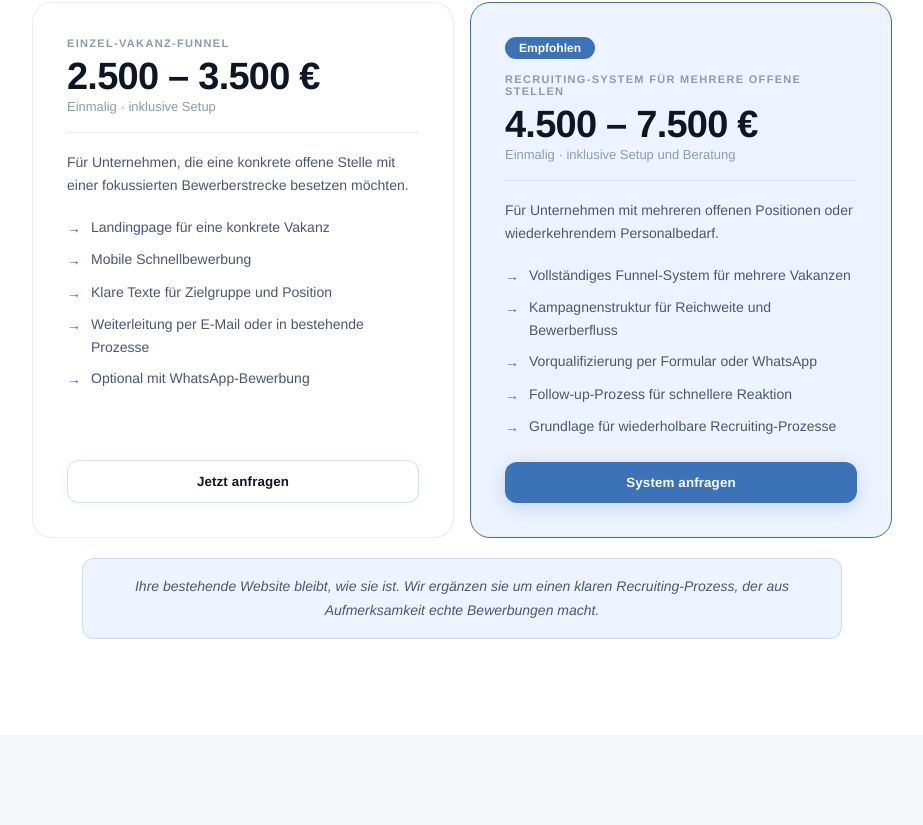
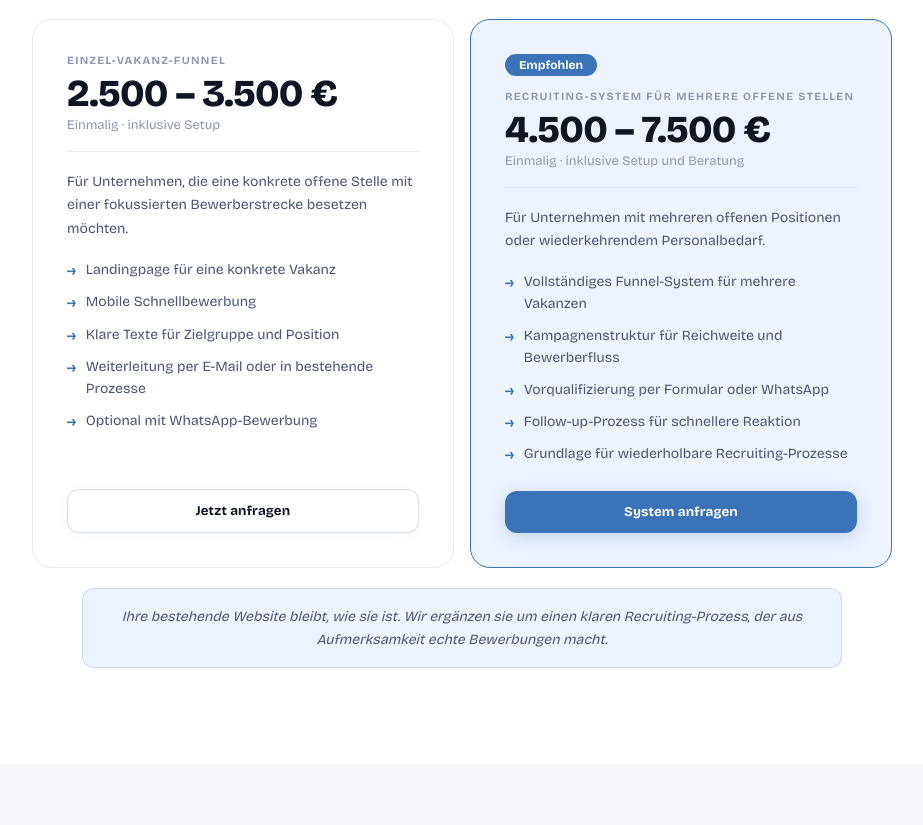
Before and after one commit to MatiXn/pheweb1, a React (Vite) app: page / in a window 1280 px wide. Shown: the part 1775-2600 px from the top of the page, without its empty margins (178-1101 px from the left). Built offline with nearby package versions, Linux system fonts and the light colour scheme.

Commit message:
form fix + helvetica + funnel links

```diff
--- a/src/App.jsx
+++ b/src/App.jsx
@@ -1,5 +1,4 @@
 import { useState, useEffect, useRef } from "react";
-import { Link } from "react-router-dom";
 
 // ── DESIGN TOKENS ─────────────────────────────────────────────────────────────
 const C = {
@@ -22,8 +21,8 @@ const C = {
   shadowLg: "0 20px 60px rgba(59,114,184,0.12)",
 };
 
-const F = "'Helvetica Neue', Helvetica, Arial, sans-serif";
-const FH = "'Helvetica Neue', Helvetica, Arial, sans-serif";
+const F = "'Bricolage Grotesque', sans-serif";
+const FH = "'DM Serif Display', serif";
 
 const WA_URL =
   "https://wa.me/491739980100?text=Hallo%20Matin%2C%20ich%20interessiere%20mich%20f%C3%BCr%20eine%20Recruiting-L%C3%B6sung%20und%20m%C3%B6chte%20mehr%20erfahren.";
@@ -140,12 +139,18 @@ const GEAR_ITEMS = [
 ];
 
 const EXAMPLE_FUNNELS = [
-  { title: "Elektroniker (m/w/d)", desc: "Funnel für gewerblich-technische Fachkräfte mit klaren Vorteilen, mobiler Schnellbewerbung und WhatsApp-Strecke.", link: "/funnel/elektroniker" },
-  { title: "Mechatroniker (m/w/d)", desc: "Für Unternehmen mit akutem Personalbedarf und dem Ziel, in kurzer Zeit mehr qualifizierte Kontakte zu erzeugen.", link: "/funnel/mechatroniker" },
-  { title: "SPS-Programmierer (m/w/d)", desc: "Gezielte Ansprache spezialisierter Profile mit stärkerer Vorqualifizierung und klarer Positionierung.", link: "/funnel/sps-programmierer" },
-  { title: "Elektriker (m/w/d)", desc: "Für Unternehmen, die regionale Fachkräfte schneller und planbarer in Gespräche bringen möchten.", link: "/funnel/elektriker" },
-  { title: "Anlagenmechaniker SHK (m/w/d)", desc: "Für SHK-, TGA- und Serviceunternehmen mit akutem Bedarf an passenden Fachkräften.", link: "/funnel/anlagenmechaniker-shk" },
-  { title: "Kältetechniker (m/w/d)", desc: "Für enge Fachmärkte, in denen klare Ansprache und schnelle Reaktion den Unterschied machen.", link: "/funnel/kaeltetechniker" },
+  {
+    title: "Elektroniker (m/w/d)",
+    desc: "Recruiting-Funnel für gewerblich-technische Fachkräfte mit klaren Vorteilen, mobiler Schnellbewerbung und optionaler WhatsApp-Strecke.",
+  },
+  {
+    title: "Mechatroniker (m/w/d)",
+    desc: "Für Unternehmen mit akutem Personalbedarf und dem Ziel, in kurzer Zeit mehr qualifizierte Kontakte zu erzeugen.",
+  },
+  {
+    title: "Servicetechniker (m/w/d)",
+    desc: "Mit regional ausgesteuerter Kampagne, einfacher Vorqualifizierung und schnellem Follow-up bis zum Vorstellungsgespräch.",
+  },
 ];
 
 const COMPARISON = [
@@ -413,21 +418,10 @@ function StatCard({ num, label, delay }) {
 function MobileMenu({ open, onClose, scrollTo }) {
   if (!open) return null;
   return (
-    <div
-      style={{ position: "fixed", inset: 0, zIndex: 99999, background: "#ffffff", display: "flex", flexDirection: "column", alignItems: "center", justifyContent: "center", gap: 32 }}
-    >
-      <button
-        onTouchEnd={(e) => { e.preventDefault(); onClose(); }}
-        onClick={onClose}
-        style={{ position: "absolute", top: 16, right: 16, background: C.accentBg, border: `1.5px solid ${C.accentBd}`, borderRadius: 12, padding: "12px 20px", cursor: "pointer", fontFamily: F, fontSize: 16, fontWeight: 700, color: C.accent, lineHeight: 1, WebkitTapHighlightColor: "transparent" }}
-      >✕ Schließen</button>
+    <div style={{ position: "fixed", inset: 0, zIndex: 998, background: "rgba(255,255,255,0.97)", backdropFilter: "blur(16px)", display: "flex", flexDirection: "column", alignItems: "center", justifyContent: "center", gap: 28 }}>
+      <button onClick={onClose} style={{ position: "absolute", top: 20, right: 20, background: "none", border: `1.5px solid ${C.borderMd}`, borderRadius: 10, padding: "8px 16px", cursor: "pointer", fontFamily: F, fontSize: 22, color: C.text, lineHeight: 1 }}>✕</button>
       {NAV_ITEMS.map(([l, id]) => (
-        <button
-          key={id}
-          onTouchEnd={(e) => { e.preventDefault(); scrollTo(id); onClose(); }}
-          onClick={() => { scrollTo(id); onClose(); }}
-          style={{ fontFamily: F, fontSize: 24, fontWeight: 700, color: C.text, background: "none", border: "none", cursor: "pointer", letterSpacing: "-0.01em", padding: "8px 24px", WebkitTapHighlightColor: "transparent" }}
-        >{l}</button>
+        <button key={id} onClick={() => { scrollTo(id); onClose(); }} style={{ fontFamily: F, fontSize: 26, fontWeight: 700, color: C.text, background: "none", border: "none", cursor: "pointer", letterSpacing: "-0.01em" }}>{l}</button>
       ))}
       <a href={WA_URL} target="_blank" rel="noopener noreferrer" style={{ ...Btn.wa, padding: "14px 32px", fontSize: 15, marginTop: 8 }}>Per WhatsApp anfragen</a>
     </div>
@@ -482,9 +476,10 @@ export default function App() {
   return (
     <>
       <style>{`
+        @import url('https://fonts.googleapis.com/css2?family=Bricolage+Grotesque:opsz,wght@12..96,400;12..96,500;12..96,600;12..96,700;12..96,800&family=DM+Serif+Display:ital@0;1&display=swap');
         *{box-sizing:border-box;margin:0;padding:0}
         html{scroll-behavior:smooth;-webkit-font-smoothing:antialiased}
-        body{font-family:'Helvetica Neue',Helvetica,Arial,sans-serif;background:#fff;overflow-x:hidden;color:#0f1623}
+        body{font-family:'Bricolage Grotesque',sans-serif;background:#fff;overflow-x:hidden;color:#0f1623}
         a{color:inherit;text-decoration:none}
         @keyframes marquee{from{transform:translateX(0)}to{transform:translateX(-50%)}}
         @keyframes heroIn{from{opacity:0;transform:translateY(16px)}to{opacity:1;transform:translateY(0)}}
@@ -504,7 +499,7 @@ export default function App() {
       <MobileMenu open={menuOpen} onClose={() => setMenuOpen(false)} scrollTo={scrollTo} />
 
       {/* NAV */}
-      <nav style={{ position: "fixed", top: 0, left: 0, right: 0, zIndex: 1000, background: scrolled ? "rgba(255,255,255,0.94)" : "transparent", backdropFilter: scrolled ? "blur(20px)" : "none", borderBottom: scrolled ? `1px solid ${C.border}` : "none", boxShadow: scrolled ? "0 1px 16px rgba(59,114,184,0.06)" : "none", transition: "all 0.3s ease" }}>
+      <nav style={{ position: "fixed", top: 0, left: 0, right: 0, zIndex: 999, background: scrolled ? "rgba(255,255,255,0.94)" : "transparent", backdropFilter: scrolled ? "blur(20px)" : "none", borderBottom: scrolled ? `1px solid ${C.border}` : "none", boxShadow: scrolled ? "0 1px 16px rgba(59,114,184,0.06)" : "none", transition: "all 0.3s ease" }}>
         <div style={{ display: "flex", alignItems: "center", justifyContent: "space-between", gap: 16, padding: isMobile ? "15px 18px" : "16px 32px", maxWidth: 1100, margin: "0 auto" }}>
           <div style={{ fontFamily: FH, fontSize: isMobile ? 20 : 24, letterSpacing: "-0.02em", color: C.text, cursor: "pointer" }} onClick={() => window.scrollTo({ top: 0, behavior: "smooth" })}>
             phe<em style={{ fontStyle: "italic", color: C.accent }}>web</em>
@@ -690,12 +685,12 @@ export default function App() {
           <FadeUp delay={0.2}><p style={{ ...T.lead, maxWidth: 760 }}>Nicht theoretisch. Nicht kompliziert. Sondern klar, direkt und auf eine konkrete Stelle ausgerichtet.</p></FadeUp>
           <div style={{ display: "grid", gridTemplateColumns: cols("1fr 1fr 1fr", "1fr 1fr", "1fr"), gap: 16, marginTop: 48 }}>
             {EXAMPLE_FUNNELS.map((item, i) => (
-              <FadeUp key={item.title} delay={i * 0.06}>
+              <FadeUp key={item.title} delay={i * 0.08}>
                 <div style={{ background: "#fff", border: `1.5px solid ${C.border}`, borderRadius: 18, padding: 24, boxShadow: C.shadow, textAlign: "left", height: "100%", display: "flex", flexDirection: "column" }}>
                   <div style={{ display: "inline-flex", alignItems: "center", justifyContent: "center", width: 36, height: 36, borderRadius: 10, background: C.accentBg, border: `1px solid ${C.accentBd}`, fontFamily: F, fontSize: 14, fontWeight: 800, color: C.accent, marginBottom: 16 }}>0{i + 1}</div>
                   <h3 style={{ ...T.h3, marginBottom: 10 }}>{item.title}</h3>
                   <p style={{ fontFamily: F, fontSize: 14, color: C.muted, lineHeight: 1.75, marginBottom: 18, flex: 1 }}>{item.desc}</p>
-                  <Link to={item.link} className="lift" style={{ ...Btn.outline, width: "100%", borderRadius: 12, padding: "13px 18px", fontSize: 14, textAlign: "center" }}>Funnel ansehen</Link>
+                  <button onClick={() => scrollTo("kontakt")} className="lift" style={{ ...Btn.outline, width: "100%", borderRadius: 12, padding: "13px 18px", fontSize: 14 }}>Funnel anfragen</button>
                 </div>
               </FadeUp>
             ))}
```
